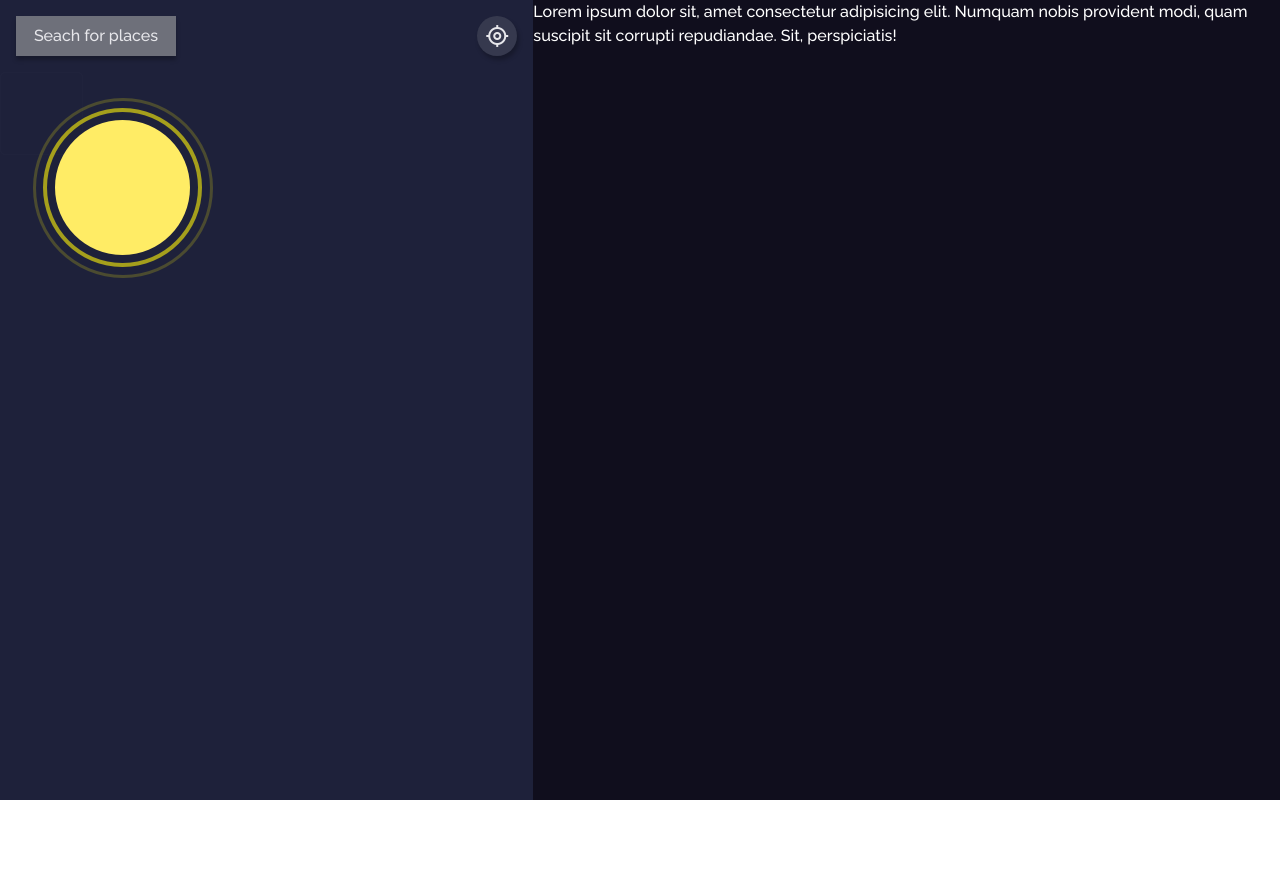
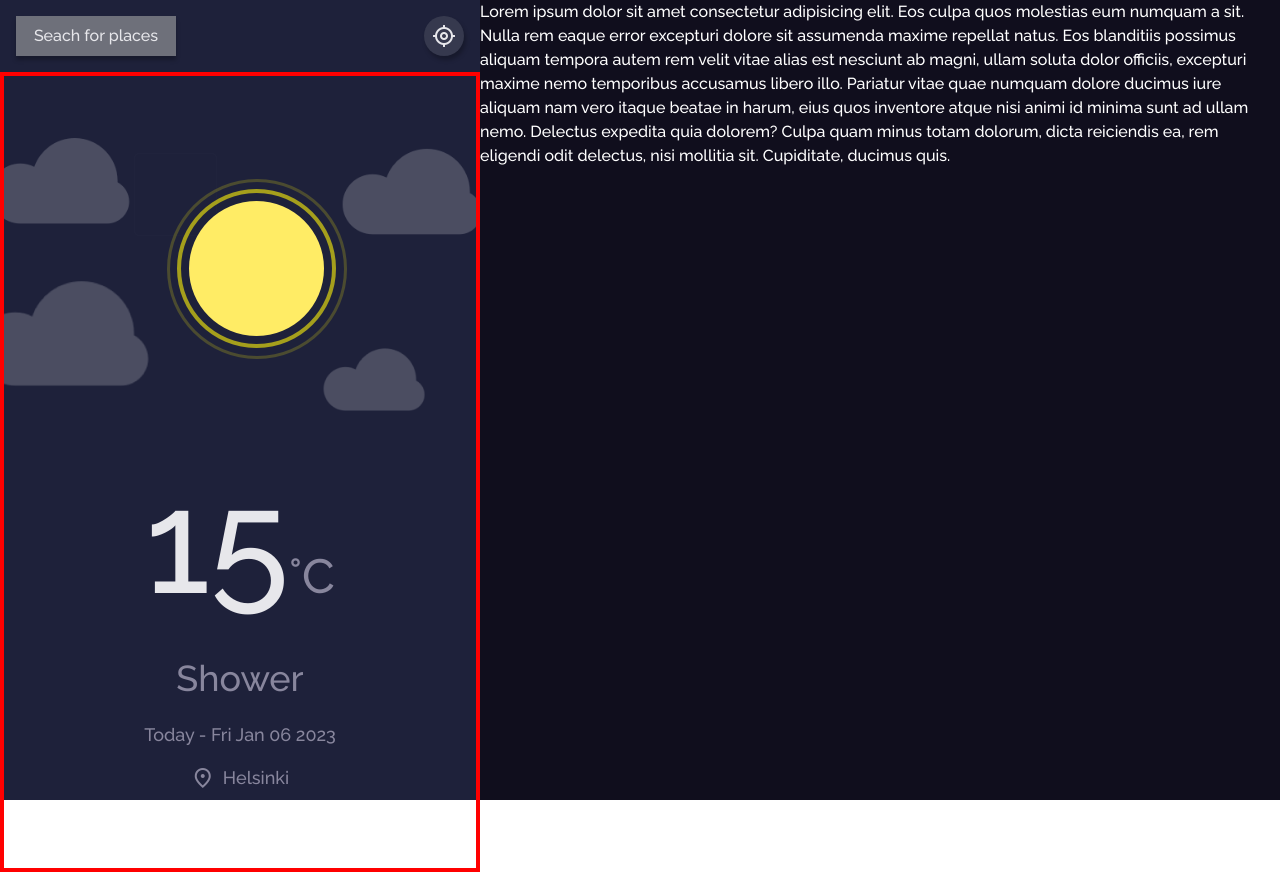
Before and after one commit to roquepulido/proyectoFinalN3, a React (Vite) app: page / in a window 1280 px wide. Before the commit the page ends 800 px from the top, so only its background shows below. Built offline with nearby package versions, Linux system fonts and the light colour scheme.

Commit message:
edicion estilos left aside

```diff
--- a/src/App.jsx
+++ b/src/App.jsx
@@ -1,22 +1,28 @@
 import "./css/App.css";
 import "bootstrap/dist/css/bootstrap.min.css";
-import "bootstrap/dist/js/bootstrap.bundle"
-import NavBar from "./components/NavBar";
+import "bootstrap/dist/js/bootstrap.bundle";
+import SearchMenu from "./components/SearchMenu";
+import PrincipalWidget from "./components/PrincipalWidget";
 
 function App() {
   return (
     <div className="App d-flex flex-column flex-sm-row">
-      <div className="left__panel col col-sm-5 vh-100">
-        <NavBar />
-        <div className="imgClima">
-          <img src="./img/Clear.png" alt="" />
-        </div>
+      <div className="left__panel col">
+        <SearchMenu />
+        <PrincipalWidget />
       </div>
       <div className="right__panel col col-sm vh-100">
         <p style={{ color: "white" }}>
-          Lorem ipsum dolor sit, amet consectetur adipisicing elit. Numquam
-          nobis provident modi, quam suscipit sit corrupti repudiandae. Sit,
-          perspiciatis!
+          Lorem ipsum dolor sit amet consectetur adipisicing elit. Eos culpa
+          quos molestias eum numquam a sit. Nulla rem eaque error excepturi
+          dolore sit assumenda maxime repellat natus. Eos blanditiis possimus
+          aliquam tempora autem rem velit vitae alias est nesciunt ab magni,
+          ullam soluta dolor officiis, excepturi maxime nemo temporibus
+          accusamus libero illo. Pariatur vitae quae numquam dolore ducimus iure
+          aliquam nam vero itaque beatae in harum, eius quos inventore atque
+          nisi animi id minima sunt ad ullam nemo. Delectus expedita quia
+          dolorem? Culpa quam minus totam dolorum, dicta reiciendis ea, rem
+          eligendi odit delectus, nisi mollitia sit. Cupiditate, ducimus quis.
         </p>
       </div>
     </div>
@@ -24,5 +30,3 @@ function App() {
 }
 
 export default App;
-459;
-981;
--- /dev/null
+++ b/src/components/PrincipalWidget.jsx
@@ -0,0 +1,17 @@
+import React from "react";
+import MainData from "./principalWidget/MainData";
+import MainStatus from "./principalWidget/MainStatus";
+import "../css/principalWidget.css"
+
+function PrincipalWidget() {
+  const todayDate = new Date();
+
+  return (
+    <div className="principal__widget h-100 d-flex justify-content-evenly">
+      <MainStatus />
+      <MainData temp="15" weather="Shower" place="Helsinki" date={todayDate.toDateString()} unit="C" />
+    </div>
+  );
+}
+
+export default PrincipalWidget;
--- a/src/components/NavBar.jsx
+++ b/src/components/SearchMenu.jsx
@@ -1,9 +1,11 @@
-function NavBar() {
+import "../css/searchMenu.css";
+
+function SearchMenu() {
   return (
     <>
       <div className="container__buttons d-flex justify-content-between p-3">
         <button
-          class="button__search"
+          className="button__search"
           type="button"
           data-bs-toggle="offcanvas"
           data-bs-target="#searchMenu"
@@ -12,27 +14,26 @@ function NavBar() {
           <span className="texto__claro">Seach for places</span>
         </button>
         <button className="button__localitation">
-          <span class="material-symbols-outlined">my_location</span>
+          <span className="material-symbols-outlined">my_location</span>
         </button>
       </div>
 
       <div
-        class="offcanvas offcanvas-start offcanvas__search"
+        className="offcanvas offcanvas-start offcanvas__search"
         data-bs-scroll="true"
-        tabindex="-1"
+        tabIndex="-1"
         id="searchMenu"
         aria-labelledby="searchMenuLabel"
       >
-        <div class="offcanvas-header d-flex flex-row-reverse">
+        <div className="offcanvas-header d-flex flex-row-reverse">
           <button
             type="button"
-            class="btn-close btn-close-white"
+            className="btn-close btn-close-white"
             data-bs-dismiss="offcanvas"
             aria-label="Close"
           ></button>
         </div>
-        <div class="offcanvas-body h-100">
-
+        <div className="offcanvas-body h-100">
           <div className="row g-0 form__search">
             <input
               className="col-8 me-2"
@@ -54,4 +55,4 @@ function NavBar() {
   );
 }
 
-export default NavBar;
+export default SearchMenu;
--- /dev/null
+++ b/src/components/principalWidget/MainData.jsx
@@ -0,0 +1,22 @@
+import React from "react";
+import "../../css/mainData.css";
+
+function MainData({ temp, weather, place, date, unit }) {
+  return (
+    <div className="main__data d-flex flex-column align-items-center">
+      <div className="temp__main">
+        <span className="texto__claro">{temp}</span>
+        <span>°{unit}</span>
+      </div>
+      <span className="weather__main mb-3">{weather}</span>
+      <div className="date__main mb-3">
+        <span>Today - {date}</span>
+      </div>
+      <div className="place_main d-flex gap-2 align-items-center">
+        <span className="material-symbols-outlined">location_on</span> {place}
+      </div>
+    </div>
+  );
+}
+
+export default MainData;
--- /dev/null
+++ b/src/components/principalWidget/MainStatus.jsx
@@ -0,0 +1,17 @@
+import React from "react";
+import "../../css/mainStatus.css";
+
+function MainStatus() {
+  return (
+    <div className="img__clima d-flex justify-content-center align-items-center position-relative w-100 ">
+      <img
+        className="img__bgClima "
+        src="./img/Cloud-background.png"
+        alt="background Image"
+      />
+      <img style={{"zIndex":"2"}} className="" src="./img/Clear.png" alt="" />
+    </div>
+  );
+}
+
+export default MainStatus;
--- a/src/css/App.css
+++ b/src/css/App.css
@@ -3,85 +3,18 @@ body {
   font-family: "Raleway", sans-serif !important;
   font-weight: 500 !important;
   font-size: 16px;
+  color: rgba(231, 231, 235, 1) !important ;
 }
 .left__panel {
+  min-width: 330px;
+  min-height: 100vh;
+  max-width: 480px;
   background-color: rgba(30, 33, 58, 1);
 }
 .right__panel {
+  min-width: 330px;
   background-color: #100e1d;
-}
-.img__clima {
-  background-image: url("./img/Cloud-background.png");
-  background-position: center;
-  background-size: contain;
-  background-repeat: no-repeat;
-  display: flex;
-  justify-content: center;
-  align-items: center;
 }
 .texto__claro {
   color: rgba(231, 231, 235, 1) !important;
 }
-.button__search {
-  width: 160px;
-  height: 40px;
-  background-color: #6e707a !important;
-  border-radius: 0px !important;
-  border: none !important;
-  box-shadow: 0px 4px 4px 0px rgba(0, 0, 0, 0.25);
-}
-.button__search span {
-  font-size: 16px;
-  line-height: 19px;
-}
-.button__localitation {
-  width: 40px;
-  height: 40px;
-  border-radius: 100%;
-  border: none;
-  box-shadow: 2px 4px 4px 0px #00000040;
-  background: rgba(110, 112, 122, 0.3);
-  color: #e7e7eb;
-  display: flex;
-  justify-content: center;
-  align-items: center;
-}
-.offcanvas__search {
-  background: rgba(30, 33, 58, 1) !important;
-}
-.button__pais {
-  width: 100% !important;
-  height: 4rem !important;
-  background-color: transparent;
-  border: none;
-  color: rgba(231, 231, 235, 1);
-  text-align: start;
-}
-.button__pais:hover {
-  border: 1px solid rgba(97, 100, 117, 1);
-}
-.form__search input {
-  height: 48px;
-  background-color: transparent !important;
-  color: rgba(231, 231, 235, 1);
-  padding-left: 2rem;
-  border: 1px solid rgba(231, 231, 235, 1);
-}
-.form__search input:hover {
-  border: 1px solid rgba(60, 71, 233, 1);
-}
-
-.form__search input::placeholder {
-  color: rgba(97, 100, 117, 1);
-}
-
-.form__search button {
-  background-color: rgba(60, 71, 233, 1);
-  color: rgba(231, 231, 235, 1);
-  border: none;
-  transition: 0.5s;
-}
-.form__search button:hover {
-  background-color: rgb(38, 51, 236);
-  border: 2px solid rgba(231, 231, 235, 1);
-}
--- /dev/null
+++ b/src/css/mainData.css
@@ -0,0 +1,18 @@
+.main__data {
+  color: rgba(136, 134, 157, 1);
+}
+.temp__main {
+  font-size: 3rem;
+}
+.temp__main .texto__claro {
+  font-size: 9rem;
+}
+.weather__main{
+  font-size: 2.25rem;
+}
+.date__main{
+  font-size: 1.125rem;
+}
+.place_main{
+  font-size: 1.125rem;
+}
--- /dev/null
+++ b/src/css/mainStatus.css
@@ -0,0 +1,13 @@
+.img__bgClima {
+  opacity: 0.2;
+  position: absolute;
+  width: 120%;
+  z-index: 0;
+
+  animation: mov 50s linear infinite;
+}
+@keyframes mov {
+  0%{left: -100px;}
+  50%{left:80px;}
+  100%{left:-100px}
+}
--- /dev/null
+++ b/src/css/principalWidget.css
@@ -0,0 +1,6 @@
+.principal__widget {
+  display: flex;
+  flex-direction: column;
+  border: 4px solid red;
+  overflow: hidden;
+}
--- /dev/null
+++ b/src/css/searchMenu.css
@@ -0,0 +1,65 @@
+.button__search {
+  width: 160px;
+  height: 40px;
+  background-color: #6e707a !important;
+  border-radius: 0px !important;
+  border: none !important;
+  box-shadow: 0px 4px 4px 0px rgba(0, 0, 0, 0.25);
+  z-index: 1;
+}
+.button__search span {
+  font-size: 16px;
+  line-height: 19px;
+}
+.button__localitation {
+  width: 40px;
+  height: 40px;
+  border-radius: 100%;
+  border: none;
+  box-shadow: 2px 4px 4px 0px #00000040;
+  background: rgba(110, 112, 122, 0.3);
+  color: #e7e7eb;
+  display: flex;
+  justify-content: center;
+  align-items: center;
+  z-index: 1;
+}
+.offcanvas__search {
+  background: rgba(30, 33, 58, 1) !important;
+}
+.button__pais {
+  width: 100% !important;
+  height: 4rem !important;
+  background-color: transparent;
+  border: none;
+  color: rgba(231, 231, 235, 1);
+  text-align: start;
+}
+.button__pais:hover {
+  border: 1px solid rgba(97, 100, 117, 1);
+}
+.form__search input {
+  height: 48px;
+  background-color: transparent !important;
+  color: rgba(231, 231, 235, 1);
+  padding-left: 2rem;
+  border: 1px solid rgba(231, 231, 235, 1);
+}
+.form__search input:hover {
+  border: 1px solid rgba(60, 71, 233, 1);
+}
+
+.form__search input::placeholder {
+  color: rgba(97, 100, 117, 1);
+}
+
+.form__search button {
+  background-color: rgba(60, 71, 233, 1);
+  color: rgba(231, 231, 235, 1);
+  border: none;
+  transition: 0.3s;
+}
+.form__search button:hover {
+  background-color: rgb(38, 51, 236);
+  border: 2px solid rgba(231, 231, 235, 1);
+}
--- a/vite.config.js
+++ b/vite.config.js
@@ -3,6 +3,6 @@ import react from "@vitejs/plugin-react";
 
 // https://vitejs.dev/config/
 export default defineConfig({
-  base: "proyectoFinalN3",
+  base: "/proyectoFinalN3/",
   plugins: [react()],
 });
```
Lines whose indentation alone changed are shown as unchanged.
